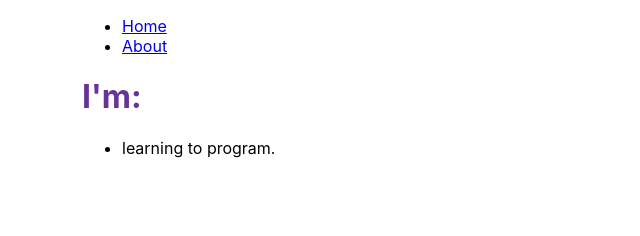
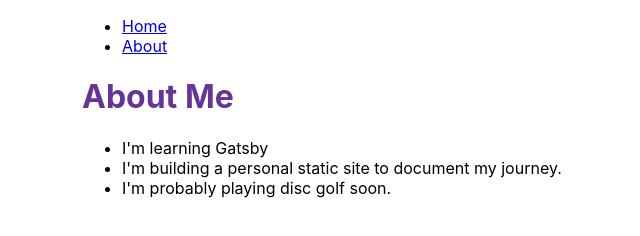
Before and after one commit to conor-c/code-conor, a Gatsby site: page /about in a window 1280 px wide. Shown: the whole page, without its empty margins (308-948 px from the left). Built offline with nearby package versions, Linux system fonts and the light colour scheme; Gatsby itself is replaced by a stand-in of ours.

Commit message:
small text updates

```diff
--- a/src/pages/about.js
+++ b/src/pages/about.js
@@ -3,9 +3,11 @@ import Layout from '../components/layout'
 
 const AboutPage = () => {
   return (
-    <Layout pageTitle="I'm:">
+    <Layout pageTitle="About Me">
       <ul>
-        <li>learning to program.</li>
+        <li>I'm learning Gatsby</li>
+        <li>I'm building a personal static site to document my journey.</li>
+        <li>I'm probably playing disc golf soon.</li>
       </ul>
     </Layout>
   )
--- a/src/pages/index.js
+++ b/src/pages/index.js
@@ -6,6 +6,7 @@ const IndexPage = () => {
   return (
     <Layout pageTitle="Code Conor">
       <h3><i>A place where I document my journey.</i></h3>
+      <h4><i>I'm in the process of building this site.</i></h4>
       <p>I'm currently a student at <a href='https://launchschool.com' target="_blank" rel="noopener noreferrer">Launch School.</a></p>
     </Layout>
   )
```
